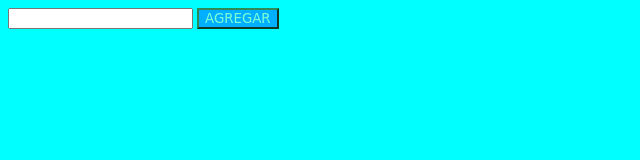
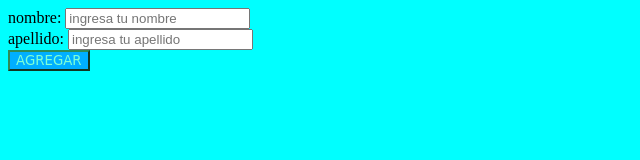
Before and after one commit to 5tevne/folmularios_sena, a plain HTML site: page index.html in a window 1280 px wide. Shown: the whole page, without its empty margins (0-640 px from the left). Drawn offline with Linux system fonts and the light colour scheme; a web font is replaced by a local one.

Commit message:
se agrego un formulario y se actualiza

```diff
--- a/index.html
+++ b/index.html
@@ -9,9 +9,17 @@
 <link href="https://fonts.googleapis.com/css2?family=Climate+Crisis&display=swap" rel="stylesheet">
     </head>
     <body>
-        <form action="">
-            <input type="text">
-            <button class="botoncito" type="submit">AGREGAR</button>
-        </form>
+        <div>
+            <form action="">
+                <label for="nombre">nombre:</label>
+                <input type="text" id="nombre" placeholder="ingresa tu nombre">
+                <br>
+                <label for="">apellido:</label>
+                <input type="text" id="apellido" placeholder="ingresa tu apellido">
+                <br>
+                <button class="botoncito" type="submit">AGREGAR</button>
+            </form>
+        </div>
+
     </body>
 </html>
```
